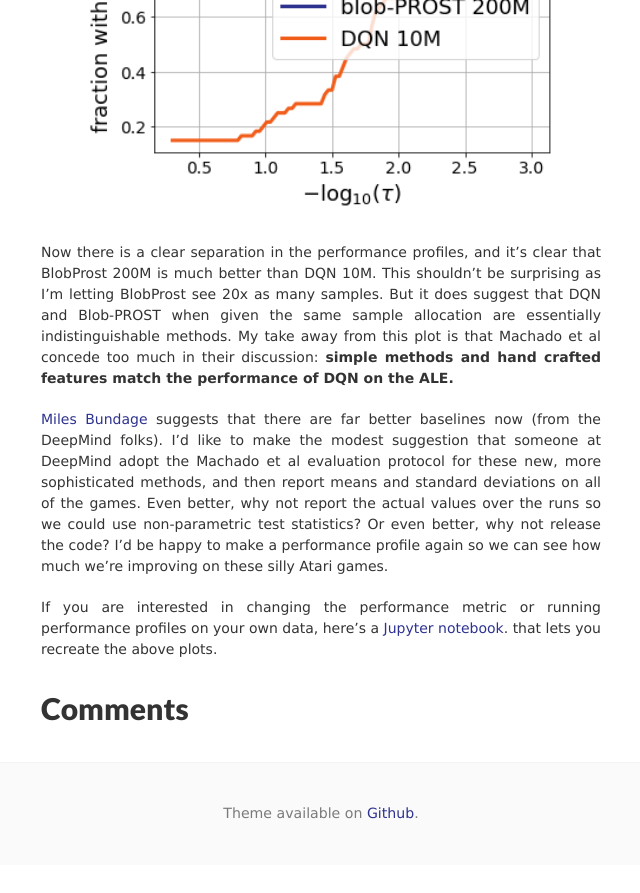
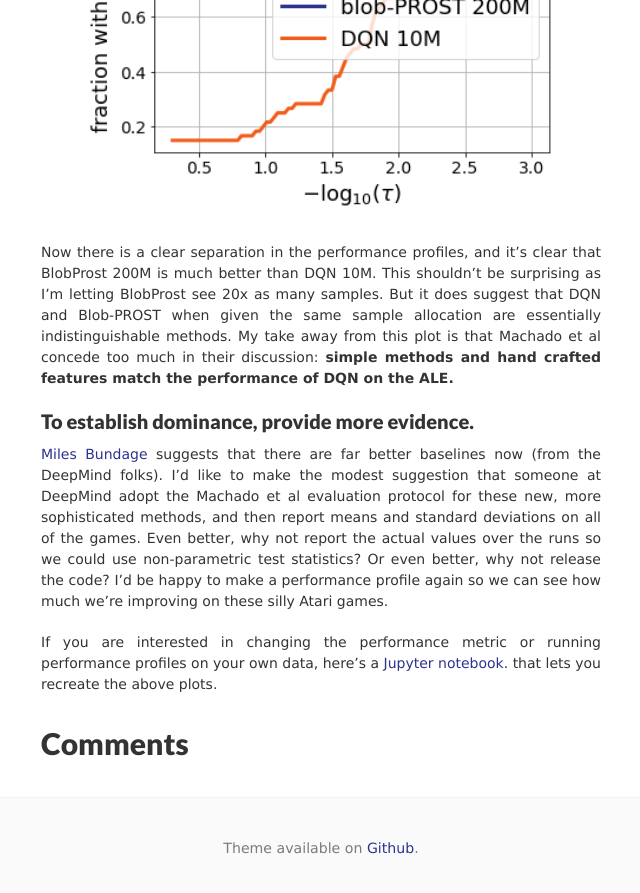
Before and after one commit to benjamin-recht/benjamin-recht.github.io, a Jekyll site: the page built from _posts/2018-03-26-performance-profiles.md, in a window 1280 px wide and 900 px high, scrolled down 3099 px. Shown: the top 893 px of the window, without its empty margins (319-959 px from the left). Built offline with Jekyll 4.4.1, drawn with Linux system fonts in a browser that asks for light colours; nearby versions of some CDN libraries; formulas are drawn with MathJax 3; comment, search, counter and statistics services are not loaded; before the commit the page ends 3964 px from its top, so only the background shows below that.

```diff
--- a/_posts/2018-03-26-performance-profiles.md
+++ b/_posts/2018-03-26-performance-profiles.md
@@ -51,6 +51,8 @@
 
 Now there is a clear separation in the performance profiles, and it’s clear that BlobProst 200M is much better than DQN 10M. This shouldn’t be surprising as I’m letting BlobProst see 20x as many samples.  But it does suggest that DQN and Blob-PROST when given the same sample allocation are essentially indistinguishable methods. My take away from this plot is that Machado et al concede too much in their discussion: **simple methods and hand crafted features match the performance of DQN on the ALE.**
 
+## To establish dominance, provide more evidence.
+
 [Miles Bundage](https://twitter.com/Miles_Brundage/status/977512294824341504) suggests that there are far better baselines now (from the DeepMind folks). I’d like to make the modest suggestion that someone at DeepMind adopt the Machado et al evaluation protocol for these new, more sophisticated methods, and then report means and standard deviations on all of the games. Even better, why not report the actual values over the runs so we could use non-parametric test statistics? Or even better, why not release the code? I’d be happy to make a performance profile again so we can see how much we’re improving on these silly Atari games.
 
 If you are interested in changing the performance metric or running performance profiles on your own data, here’s a [Jupyter notebook](https://nbviewer.jupyter.org/url/argmin.net/code/atari_performance_profiles.ipynb). that lets you recreate the above plots.
```
